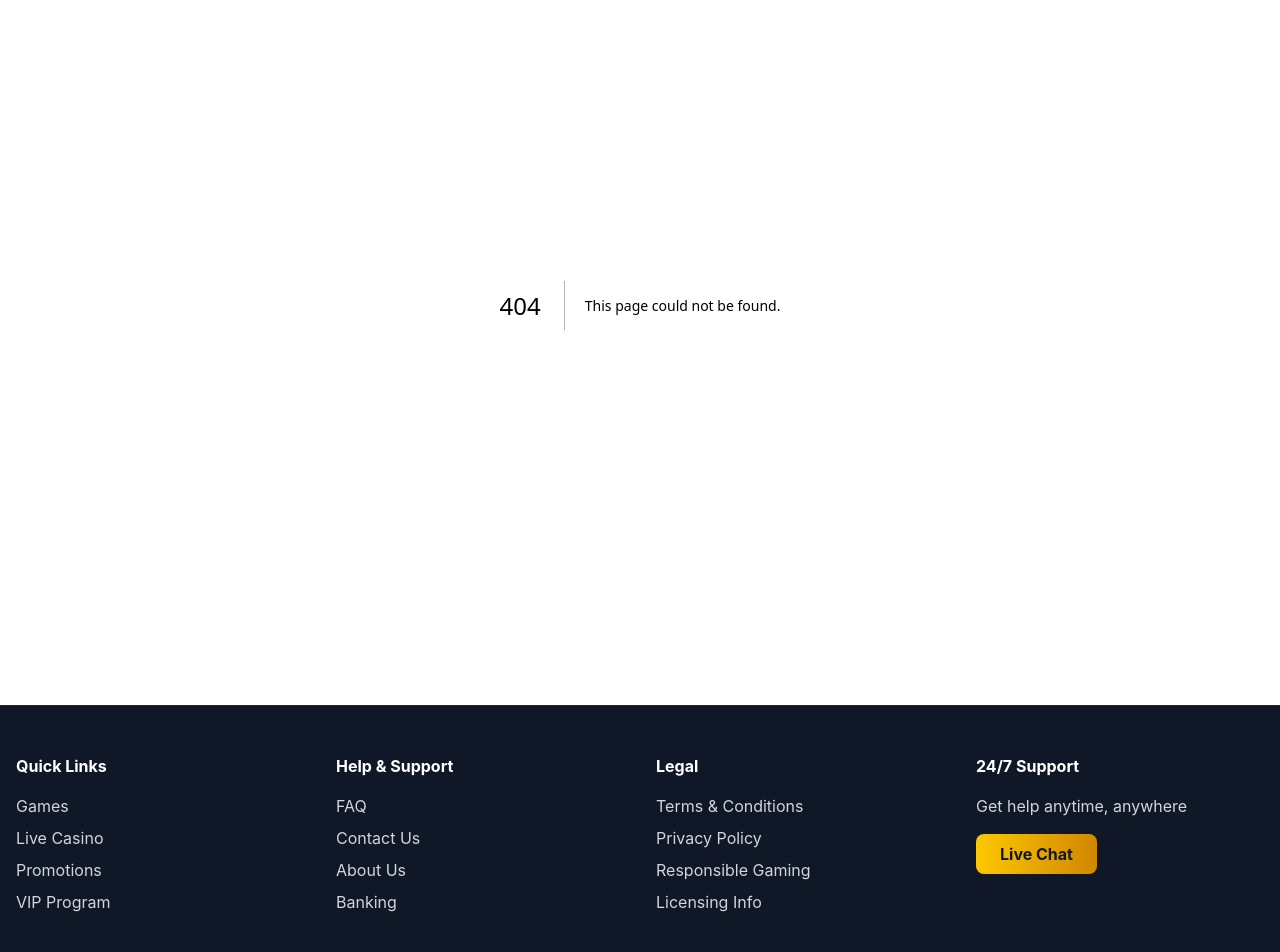
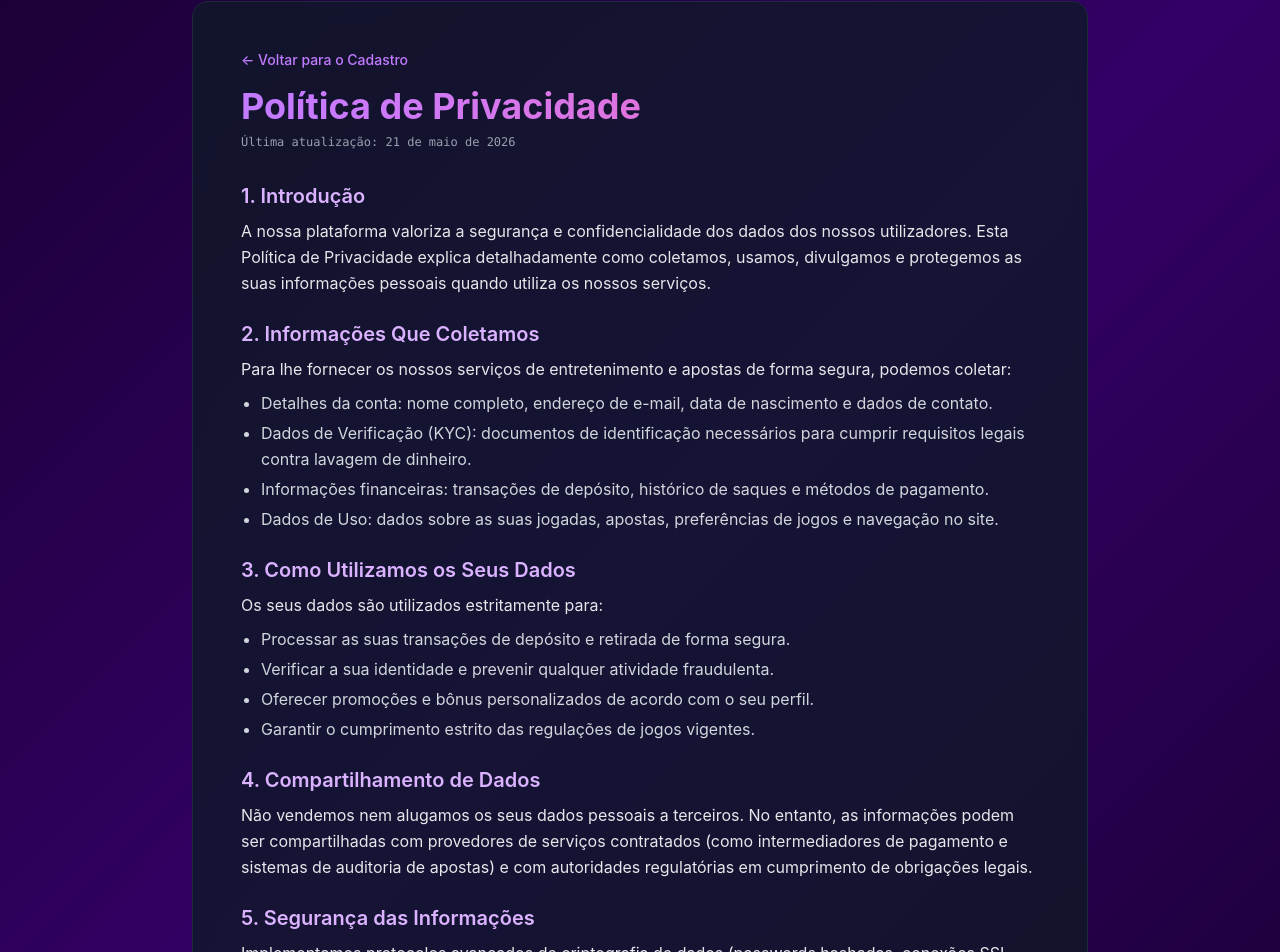
Before and after one commit to marciohmc/BET, a Next.js app in the folder frontend/: page /privacy in a window 1280 px wide. Before the commit this address had no page. Shown: the part 159-1111 px from the top of the page. Built offline with nearby package versions, Linux system fonts and the light colour scheme.

Commit message:
feat: add privacy policy and terms pages
Implemented new routes for the privacy policy and terms of service to ensure regulatory compliance for the registration flow.

```diff
--- /dev/null
+++ b/frontend/app/privacy/page.tsx
@@ -0,0 +1,79 @@
+'use client';
+
+import Link from 'next/link';
+
+export default function PrivacyPage() {
+  return (
+    <div className="min-h-screen pt-24 pb-12 px-4 md:px-8" style={{
+      background: 'linear-gradient(135deg, #1a0033 0%, #330066 50%, #1a0033 100%)'
+    }}>
+      <div className="max-w-4xl mx-auto bg-gray-900/80 backdrop-blur-sm rounded-2xl p-8 md:p-12 border border-gray-800 text-gray-200">
+        <div className="mb-8">
+          <Link href="/register" className="text-purple-400 hover:text-purple-300 font-medium text-sm flex items-center gap-1">
+            ← Voltar para o Cadastro
+          </Link>
+          <h1 className="text-4xl font-bold mt-4 bg-gradient-to-r from-purple-400 to-pink-400 bg-clip-text text-transparent">
+            Política de Privacidade
+          </h1>
+          <p className="text-gray-400 text-xs mt-2 font-mono">Última atualização: 21 de maio de 2026</p>
+        </div>
+
+        <div className="space-y-6 text-sm md:text-base leading-relaxed">
+          <section className="space-y-2">
+            <h2 className="text-xl font-semibold text-purple-300">1. Introdução</h2>
+            <p>
+              A nossa plataforma valoriza a segurança e confidencialidade dos dados dos nossos utilizadores. Esta Política de Privacidade explica detalhadamente como coletamos, usamos, divulgamos e protegemos as suas informações pessoais quando utiliza os nossos serviços.
+            </p>
+          </section>
+
+          <section className="space-y-2">
+            <h2 className="text-xl font-semibold text-purple-300">2. Informações Que Coletamos</h2>
+            <p>
+              Para lhe fornecer os nossos serviços de entretenimento e apostas de forma segura, podemos coletar:
+            </p>
+            <ul className="list-disc pl-5 space-y-1 text-gray-300">
+              <li>Detalhes da conta: nome completo, endereço de e-mail, data de nascimento e dados de contato.</li>
+              <li>Dados de Verificação (KYC): documentos de identificação necessários para cumprir requisitos legais contra lavagem de dinheiro.</li>
+              <li>Informações financeiras: transações de depósito, histórico de saques e métodos de pagamento.</li>
+              <li>Dados de Uso: dados sobre as suas jogadas, apostas, preferências de jogos e navegação no site.</li>
+            </ul>
+          </section>
+
+          <section className="space-y-2">
+            <h2 className="text-xl font-semibold text-purple-300">3. Como Utilizamos os Seus Dados</h2>
+            <p>
+              Os seus dados são utilizados estritamente para:
+            </p>
+            <ul className="list-disc pl-5 space-y-1 text-gray-300">
+              <li>Processar as suas transações de depósito e retirada de forma segura.</li>
+              <li>Verificar a sua identidade e prevenir qualquer atividade fraudulenta.</li>
+              <li>Oferecer promoções e bônus personalizados de acordo com o seu perfil.</li>
+              <li>Garantir o cumprimento estrito das regulações de jogos vigentes.</li>
+            </ul>
+          </section>
+
+          <section className="space-y-2">
+            <h2 className="text-xl font-semibold text-purple-300">4. Compartilhamento de Dados</h2>
+            <p>
+              Não vendemos nem alugamos os seus dados pessoais a terceiros. No entanto, as informações podem ser compartilhadas com provedores de serviços contratados (como intermediadores de pagamento e sistemas de auditoria de apostas) e com autoridades regulatórias em cumprimento de obrigações legais.
+            </p>
+          </section>
+
+          <section className="space-y-2">
+            <h2 className="text-xl font-semibold text-purple-300">5. Segurança das Informações</h2>
+            <p>
+              Implementamos protocolos avançados de criptografia de dados (passwords hashadas, conexões SSL protegidas e isolamento de banco de dados do usuário) para garantir que todas as transações e dados de conta permaneçam absolutamente privados e seguros.
+            </p>
+          </section>
+
+          <section className="space-y-2">
+            <h2 className="text-xl font-semibold text-purple-300">6. Contatos</h2>
+            <p>
+              Se você tiver alguma dúvida sobre a nossa Política de Privacidade ou precisar de assistência relacionada aos seus dados e direitos de privacidade, entre em contato conosco através do canal de suporte no aplicativo.
+            </p>
+          </section>
+        </div>
+      </div>
+    </div>
+  );
+}
--- /dev/null
+++ b/frontend/app/terms/page.tsx
@@ -0,0 +1,77 @@
+'use client';
+
+import Link from 'next/link';
+
+export default function TermsPage() {
+  return (
+    <div className="min-h-screen pt-24 pb-12 px-4 md:px-8" style={{
+      background: 'linear-gradient(135deg, #1a0033 0%, #330066 50%, #1a0033 100%)'
+    }}>
+      <div className="max-w-4xl mx-auto bg-gray-900/80 backdrop-blur-sm rounded-2xl p-8 md:p-12 border border-gray-800 text-gray-200">
+        <div className="mb-8">
+          <Link href="/register" className="text-purple-400 hover:text-purple-300 font-medium text-sm flex items-center gap-1">
+            ← Voltar para o Cadastro
+          </Link>
+          <h1 className="text-4xl font-bold mt-4 bg-gradient-to-r from-purple-400 to-pink-400 bg-clip-text text-transparent">
+            Termos e Condições de Uso
+          </h1>
+          <p className="text-gray-400 text-xs mt-2 font-mono">Última atualização: 21 de maio de 2026</p>
+        </div>
+
+        <div className="space-y-6 text-sm md:text-base leading-relaxed">
+          <section className="space-y-2">
+            <h2 className="text-xl font-semibold text-purple-300">1. Aceitação dos Termos</h2>
+            <p>
+              Ao registrar uma conta na nossa plataforma e participar de nossos jogos, você concorda formalmente em cumprir e estar vinculado a estes Termos e Condições de Uso. Se você não concordar com qualquer parte destes termos, não deverá acessar nem tentar utilizar nenhum dos nossos serviços.
+            </p>
+          </section>
+
+          <section className="space-y-2">
+            <h2 className="text-xl font-semibold text-purple-300">2. Requisitos de Elegibilidade</h2>
+            <p>
+              Para abrir uma conta e utilizar o nosso serviço, o utilizador deve obrigatoriamente cumprir as seguintes condições:
+            </p>
+            <ul className="list-disc pl-5 space-y-1 text-gray-300">
+              <li>Ter pelo menos 18 anos de idade ou a idade de maioridade legal em sua jurisdição (o que for maior).</li>
+              <li>Registrar uma conta com dados reais, completos e atualizados em seu próprio nome.</li>
+              <li>Não residir em jurisdições onde o uso da plataforma de apostas de entretenimento seja proibido ou regulado negativamente.</li>
+            </ul>
+          </section>
+
+          <section className="space-y-2">
+            <h2 className="text-xl font-semibold text-purple-300">3. Registro de Conta e Segurança</h2>
+            <p>
+              O utilizador é responsável por manter a confidencialidade de sua senha e de todos os dados de acesso à sua conta. Qualquer atividade detectada e realizada sob as suas credenciais será considerada de autoria exclusiva do respectivo utilizador. Práticas de contas duplicadas, aluguel de contas ou partilha de logins não são permitidas e ensejarão banimento permanente.
+            </p>
+          </section>
+
+          <section className="space-y-2">
+            <h2 className="text-xl font-semibold text-purple-300">4. Depósitos, Apostas e Saques</h2>
+            <p>
+              Todos os reembolsos, saldos, transações de bônus e saques seguem regras rigorosas:
+            </p>
+            <ul className="list-disc pl-5 space-y-1 text-gray-300">
+              <li>Os depósitos devem provir de contas bancárias, cartões ou carteiras de titularidade idêntica à cadastrada na plataforma.</li>
+              <li>O saldo promocional do bônus está sujeito a requisitos de rollover (meta de apostas cumulativas) antes de ser elegível para saque.</li>
+              <li>Tentativas de fraude financeira ou depósitos suspeitos serão bloqueadas para fins de auditoria interna por até 180 dias.</li>
+            </ul>
+          </section>
+
+          <section className="space-y-2">
+            <h2 className="text-xl font-semibold text-purple-300">5. Jogo Responsável e Limitações</h2>
+            <p>
+              Apoiamos integralmente o Jogo Responsável. O utilizador pode, a qualquer momento nas definições de sua conta, solicitar limites de transações diárias ou autoexclusão temporária e definitiva de acordo com a sua preferência. Reservamos o direito de avaliar comportamentos e aplicar restrições protetivas proativamente.
+            </p>
+          </section>
+
+          <section className="space-y-2">
+            <h2 className="text-xl font-semibold text-purple-300">6. Rescisão e Encerramento de Contas</h2>
+            <p>
+              Temos o direito de suspender ou banir contas de utilizadores que violem flagrantemente as nossas regras, realizem abusos promocionais, explorem falhas de jogos ou de software, ou se comportem agressivamente nos nossos canais de suporte.
+            </p>
+          </section>
+        </div>
+      </div>
+    </div>
+  );
+}
```
